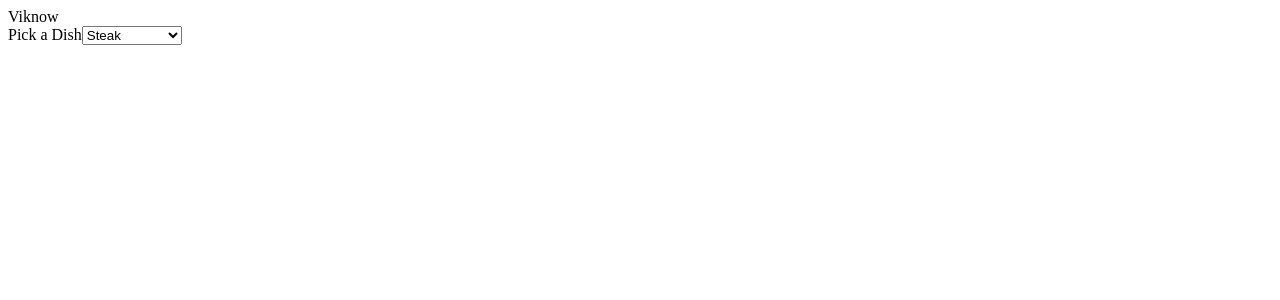
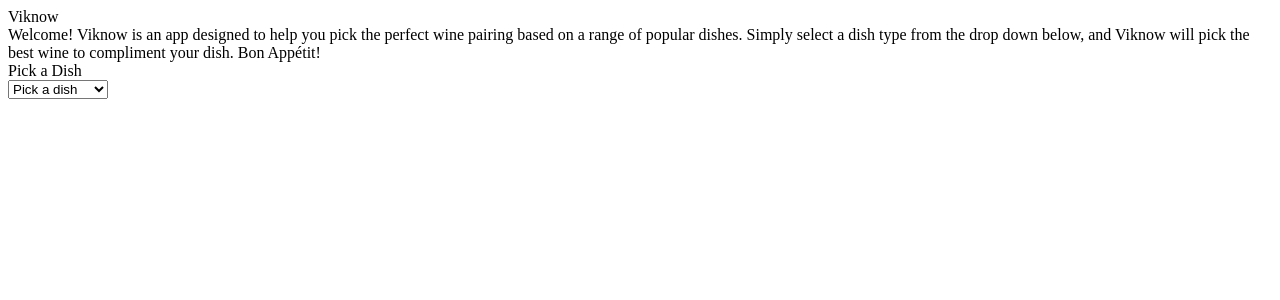
Before and after one commit to mlight06/Viknow, a React app: page / in a window 1280 px wide. Shown: the top 300 px of the page. Built offline with nearby package versions, Linux system fonts and the light colour scheme; the HTML template or start-up script is replaced by a standard one.

Commit message:
Fully functional, not styled

```diff
--- a/package.json
+++ b/package.json
@@ -21,10 +21,12 @@
   "dependencies": {
     "axios": "^0.24.0",
     "express": "^4.17.1",
+    "image-webpack-loader": "^8.0.1",
     "nodemon": "^2.0.15",
     "pg": "^8.7.1",
     "react": "^17.0.2",
-    "react-dom": "^17.0.2"
+    "react-dom": "^17.0.2",
+    "url-loader": "^4.1.1"
   },
   "devDependencies": {
     "@babel/core": "^7.16.0",
@@ -39,6 +41,7 @@
     "eslint-plugin-jsx-a11y": "^6.5.1",
     "eslint-plugin-react": "^7.27.1",
     "eslint-plugin-react-hooks": "^4.3.0",
+    "file-loader": "^6.2.0",
     "html-webpack-plugin": "^5.5.0",
     "style-loader": "^3.3.1",
     "webpack": "^5.64.4",
--- a/src/Main.jsx
+++ b/src/Main.jsx
@@ -1,6 +1,7 @@
 /* eslint-disable react/function-component-definition */
 import React, { useState, useEffect, useContext } from 'react';
 import axios from 'axios';
+// import Hamburger from '../dist/Hamburger.png';
 
 export default function Main() {
   const [dishes, setDishes] = useState([]);
@@ -13,20 +14,26 @@
     axios.get('/wines', { params: { dish: e.target.value } })
       .then((response) => {
         setDishSelected(true);
-        console.log('getwinesresponse', response.data.rows);
         setWineType(response.data.rows);
       });
   }
 
   return (
     <div>
-      <div>
+      <div id="header">
         Viknow
       </div>
-      <div>
+      <div id="welcome">
+        Welcome! Viknow is an app designed to help you pick the perfect wine pairing based on
+        a range of popular dishes. Simply select a dish type from the drop down below, and Viknow
+        will pick the best wine to compliment your dish.
+        Bon Appétit!
+      </div>
+      <div id="pickdish">Pick a Dish</div>
+      <div id="dropdown">
         {' '}
-        Pick a Dish
         <select onChange={getWines} value={dishName} id="dishType">
+          <option value="Pick a dish">Pick a dish</option>
           <option value="Steak">Steak</option>
           <option value="Hamburger">Hamburger</option>
           <option value="Ribs">Ribs</option>
@@ -46,9 +53,17 @@
         </select>
       </div>
       <div>
-        {dishSelected ? wineType.map((wine) => (
-          <div>{wine.type}</div>
-        ))
+        {dishSelected ? wineType.map((wine, index) => {
+          const wineName = wine.type;
+          console.log(wine.type, wineName);
+          return (
+            <div key={index} id="winebox">
+              <div id="wine">{wine.type}</div>
+              <div id="characteristics">{wine.characteristics}</div>
+              <img id="winephoto" src={`./images/${dishName}_${wineName}.png`} />
+            </div>
+          );
+        })
           : null}
       </div>
     </div>
--- a/webpack.config.js
+++ b/webpack.config.js
@@ -15,9 +15,19 @@
   module: {
     rules: [
       {
-        test: /\.(js|jsx)?/,
+        test: /\.(js|jsx|png|jpe?g)$/,
         exclude: /node_modules/,
-        use: {
+        use: [
+          {
+            loader: 'file-loader?name=dist/[name].[ext]',
+            // options: {
+            //   name: '/dist/[name].ext',
+            // },
+            //   name: '/dist/[name].[ext]',
+            // },
+          },
+          // { loader: 'image-webpack-loader' },
+          {
             loader: 'babel-loader',
             options: {
               presets: [
@@ -33,6 +43,14 @@
               // ],
             },
           },
+          // {
+          //   loader: 'url-loader',
+          //   options: {
+          //     limit: 10000,
+          //     name: 'dist/Hamburger/[name].[hash:8].[ext]',
+          //   },
+          // },
+        ],
       },
     ],
   },
```
Also changed, not shown: 26 other files (tests, documents, lock files or other folders). Lines whose indentation alone changed are shown as unchanged.
